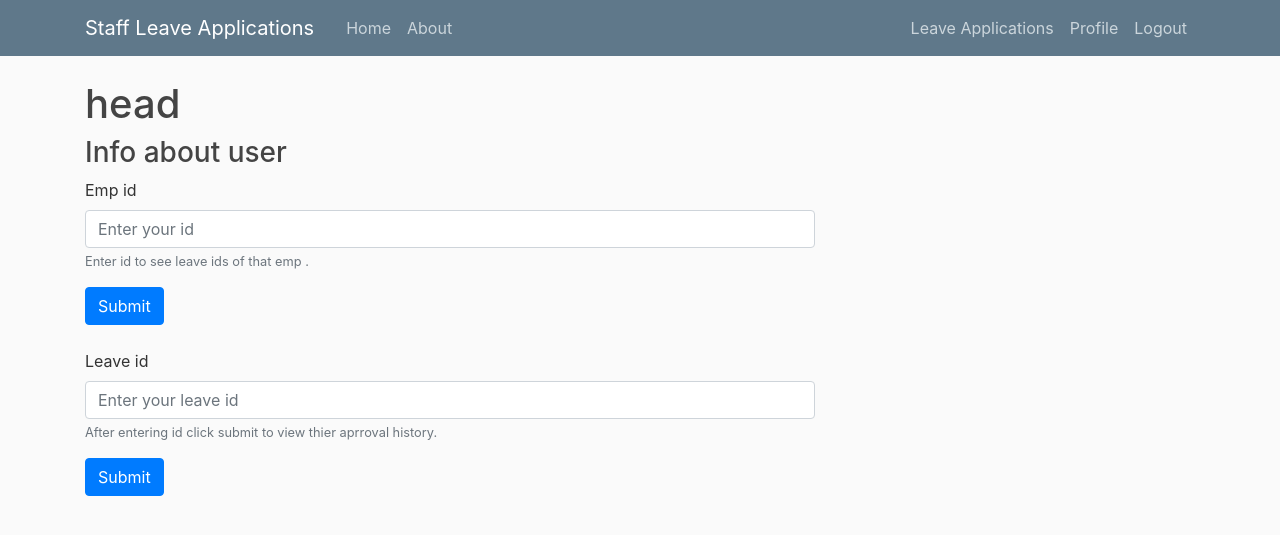
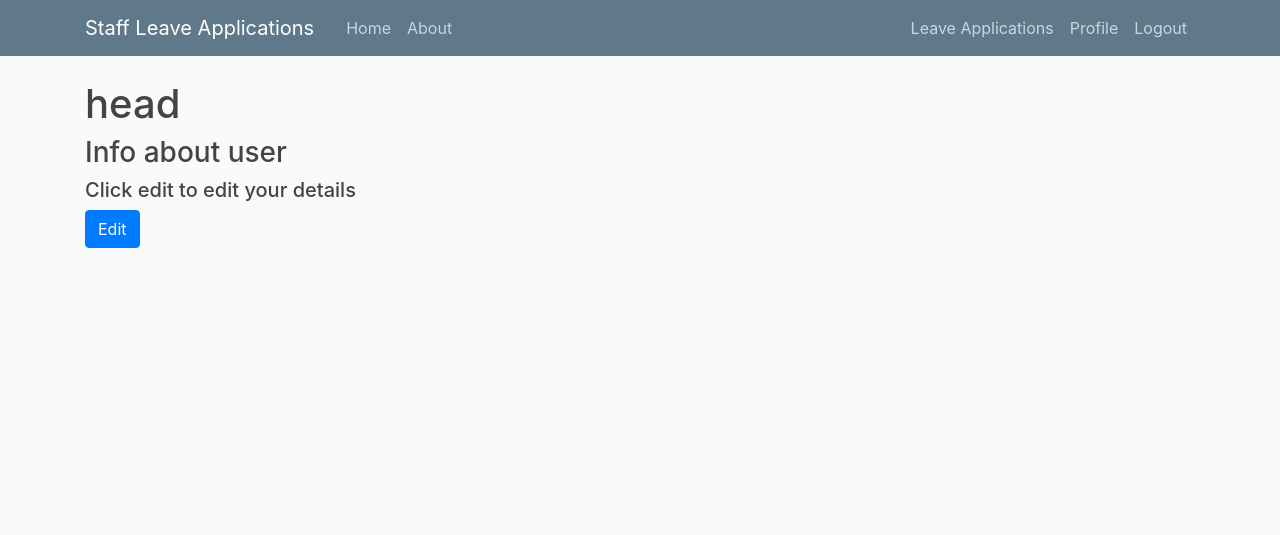
Before and after one commit to DineshRayala/editweb, a Django app: page /profile/ in a window 1280 px wide. Shown: the top 535 px of the page. Run offline with Django 3.2, Linux system fonts and the light colour scheme; a user stored in the database is signed in; some libraries are stand-ins or nearby versions.

Commit message:
profile updated

```diff
--- a/users/templates/users/profile.html
+++ b/users/templates/users/profile.html
@@ -5,28 +5,12 @@
     <h1>{{ user.username }}</h1>
     <h3>Info about user</h3>
     <form>
-        <div class="form-group">
-          <label for="checkhistory">Emp id</label>
-          <input type="text" class="form-control" id="checkhistory" aria-describedby="Help" placeholder="Enter your id">
-          <small id="Help" class="form-text text-muted">Enter id to see leave ids of that emp .</small>
-        </div>
-        <button type="submit" class="btn btn-primary">Submit</button>
-    </form>
-    <br>
-    <form>
-        <div class="form-group">
-          <label for="checkapprovals">Leave id</label>
-          <input type="text" class="form-control" id="checkapprovals" aria-describedby="Help" placeholder="Enter your leave id">
-          <small id="Help" class="form-text text-muted">After entering id click submit to view thier aprroval history.</small>
-        </div>
-        <button type="submit" class="btn btn-primary">Submit</button>
-    </form>
-    <br>
-    <form>
-      <div >
 
+        <h5> Click edit to edit your details </h5>
       </div>
 
+    </div>
+    <button type="submit" class="btn btn-primary">Edit</button>
   </form>
 
 {% endblock content %}
```
